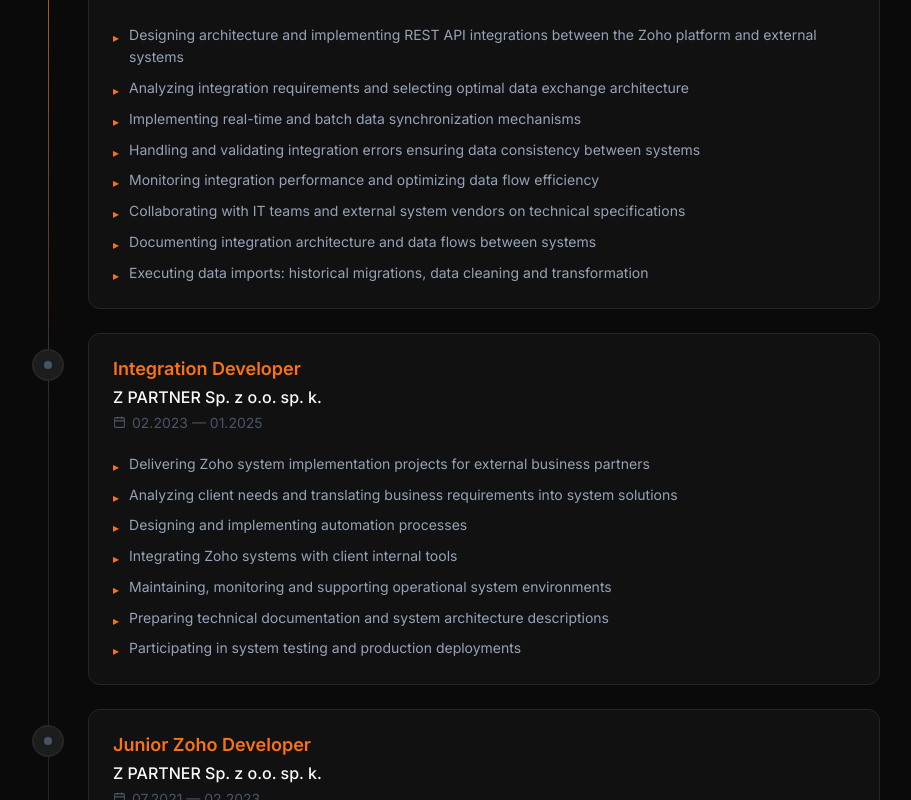
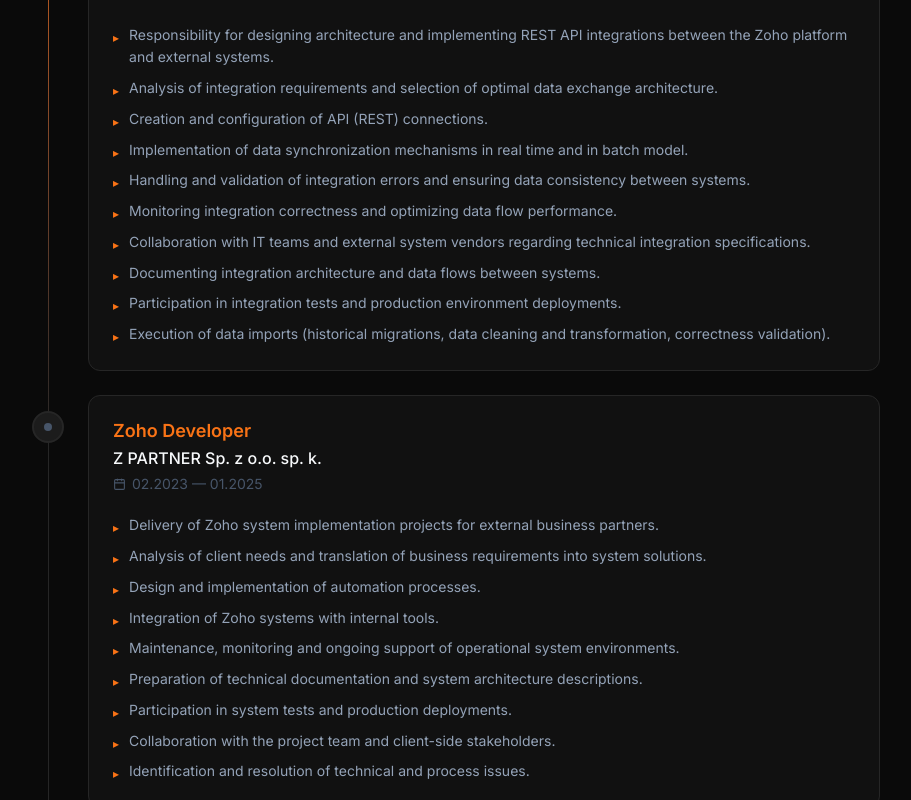
Before and after one commit to Spoki87/www, a React (Vite) app: page /career in a window 1280 px wide. Shown: the part 380-1180 px from the top of the page, without its empty margins (184-1095 px from the left). Built offline with nearby package versions, Linux system fonts and the light colour scheme.

Commit message:
career change

```diff
--- a/src/data/career.js
+++ b/src/data/career.js
@@ -9,53 +9,61 @@
     period: { start: '01.2025', end: null },
     description: {
       pl: [
-        'Projektowanie architektury oraz wdrażanie integracji REST API pomiędzy platformą Zoho a systemami zewnętrznymi',
-        'Analiza wymagań integracyjnych oraz dobór optymalnej architektury wymiany danych',
-        'Implementacja mechanizmów synchronizacji danych w czasie rzeczywistym oraz w modelu batch',
-        'Obsługa i walidacja błędów integracyjnych oraz zapewnienie spójności danych między systemami',
-        'Monitorowanie poprawności działania integracji oraz optymalizacja wydajności przepływów danych',
-        'Współpraca z zespołami IT oraz dostawcami systemów zewnętrznych w zakresie specyfikacji technicznej',
-        'Dokumentowanie architektury integracyjnej oraz przepływów danych między systemami',
-        'Realizacja importów danych: migracje historyczne, czyszczenie i transformacja danych',
+        'Odpowiedzialność za projektowanie architektury oraz wdrażanie integracji REST API pomiędzy platformą Zoho a systemami zewnętrznymi.',
+        'Analiza wymagań integracyjnych oraz dobór optymalnej architektury wymiany danych.',
+        'Tworzenie i konfiguracja połączeń API (REST).',
+        'Implementacja mechanizmów synchronizacji danych w czasie rzeczywistym oraz w modelu batch.',
+        'Obsługa i walidacja błędów integracyjnych oraz zapewnienie spójności danych między systemami.',
+        'Monitorowanie poprawności działania integracji oraz optymalizacja wydajności przepływów danych.',
+        'Współpraca z zespołami IT oraz dostawcami systemów zewnętrznych w zakresie specyfikacji technicznej integracji.',
+        'Dokumentowanie architektury integracyjnej oraz przepływów danych między systemami.',
+        'Udział w testach integracyjnych oraz wdrożeniach środowisk produkcyjnych.',
+        'Realizacja importów danych (migracje historyczne, czyszczenie i transformacja danych, walidacja poprawności).',
       ],
       en: [
-        'Designing architecture and implementing REST API integrations between the Zoho platform and external systems',
-        'Analyzing integration requirements and selecting optimal data exchange architecture',
-        'Implementing real-time and batch data synchronization mechanisms',
-        'Handling and validating integration errors ensuring data consistency between systems',
-        'Monitoring integration performance and optimizing data flow efficiency',
-        'Collaborating with IT teams and external system vendors on technical specifications',
-        'Documenting integration architecture and data flows between systems',
-        'Executing data imports: historical migrations, data cleaning and transformation',
+        'Responsibility for designing architecture and implementing REST API integrations between the Zoho platform and external systems.',
+        'Analysis of integration requirements and selection of optimal data exchange architecture.',
+        'Creation and configuration of API (REST) connections.',
+        'Implementation of data synchronization mechanisms in real time and in batch model.',
+        'Handling and validation of integration errors and ensuring data consistency between systems.',
+        'Monitoring integration correctness and optimizing data flow performance.',
+        'Collaboration with IT teams and external system vendors regarding technical integration specifications.',
+        'Documenting integration architecture and data flows between systems.',
+        'Participation in integration tests and production environment deployments.',
+        'Execution of data imports (historical migrations, data cleaning and transformation, correctness validation).',
       ],
     },
   },
   {
     id: 2,
     role: {
-      pl: 'Integration Developer',
-      en: 'Integration Developer',
+      pl: 'Zoho Developer',
+      en: 'Zoho Developer',
     },
     company: 'Z PARTNER Sp. z o.o. sp. k.',
     period: { start: '02.2023', end: '01.2025' },
     description: {
       pl: [
-        'Realizacja projektów wdrożeniowych systemów Zoho dla zewnętrznych partnerów biznesowych',
-        'Analiza potrzeb klienta oraz przekładanie wymagań biznesowych na rozwiązania systemowe',
-        'Projektowanie i wdrażanie procesów automatyzacji',
-        'Integracja systemów Zoho z narzędziami wewnętrznymi klienta',
-        'Utrzymanie, monitoring i bieżące wsparcie funkcjonujących środowisk systemowych',
-        'Przygotowywanie dokumentacji technicznej oraz opisów architektury systemowej',
-        'Udział w testach systemowych oraz wdrożeniach produkcyjnych',
+        'Realizacja projektów wdrożeniowych systemów Zoho dla zewnętrznych partnerów biznesowych.',
+        'Analiza potrzeb klienta oraz przekładanie wymagań biznesowych na rozwiązania systemowe.',
+        'Projektowanie i wdrażanie procesów automatyzacji.',
+        'Integracja systemów Zoho z narzędziami wewnętrznymi.',
+        'Utrzymanie, monitoring i bieżące wsparcie funkcjonujących środowisk systemowych.',
+        'Przygotowywanie dokumentacji technicznej oraz opisów architektury systemowej.',
+        'Udział w testach systemowych oraz wdrożeniach produkcyjnych.',
+        'Współpraca z zespołem projektowym oraz interesariuszami po stronie klienta.',
+        'Identyfikacja oraz rozwiązywanie problemów technicznych i procesowych.',
       ],
       en: [
-        'Delivering Zoho system implementation projects for external business partners',
-        'Analyzing client needs and translating business requirements into system solutions',
-        'Designing and implementing automation processes',
-        'Integrating Zoho systems with client internal tools',
-        'Maintaining, monitoring and supporting operational system environments',
-        'Preparing technical documentation and system architecture descriptions',
-        'Participating in system testing and production deployments',
+        'Delivery of Zoho system implementation projects for external business partners.',
+        'Analysis of client needs and translation of business requirements into system solutions.',
+        'Design and implementation of automation processes.',
+        'Integration of Zoho systems with internal tools.',
+        'Maintenance, monitoring and ongoing support of operational system environments.',
+        'Preparation of technical documentation and system architecture descriptions.',
+        'Participation in system tests and production deployments.',
+        'Collaboration with the project team and client-side stakeholders.',
+        'Identification and resolution of technical and process issues.',
       ],
     },
   },
@@ -68,18 +76,8 @@
     company: 'Z PARTNER Sp. z o.o. sp. k.',
     period: { start: '07.2021', end: '02.2023' },
     description: {
-      pl: [
-        'Konfiguracja i dostosowywanie modułów Zoho CRM, Zoho Creator i Zoho Desk',
-        'Tworzenie automatyzacji i przepływów pracy w ekosystemie Zoho przy użyciu języka Deluge',
-        'Konfiguracja systemu Zoho Analytics oraz budowanie raportów i dashboardów',
-        'Wsparcie techniczne klientów i przygotowywanie dokumentacji',
-      ],
-      en: [
-        'Configuring and customizing Zoho CRM, Zoho Creator, and Zoho Desk modules',
-        'Building automations and workflows within the Zoho ecosystem using Deluge scripting language',
-        'Configuring Zoho Analytics and building reports and dashboards',
-        'Providing technical support to clients and preparing documentation',
-      ],
+      pl: [],
+      en: [],
     },
   },
 ]
--- a/src/pages/Career.jsx
+++ b/src/pages/Career.jsx
@@ -86,6 +86,7 @@
                         <Calendar size={13} />
                         {item.period.start} — {item.period.end ?? t('career.present')}
                       </div>
+                      {item.description[lang].length > 0 && (
                         <ul className="space-y-2">
                           {item.description[lang].map((point, i) => (
                             <li key={i} className="flex gap-2.5 text-slate text-sm leading-relaxed">
@@ -94,6 +95,7 @@
                             </li>
                           ))}
                         </ul>
+                      )}
                     </div>
                   </motion.div>
                 ))}
```
Lines whose indentation alone changed are shown as unchanged.
